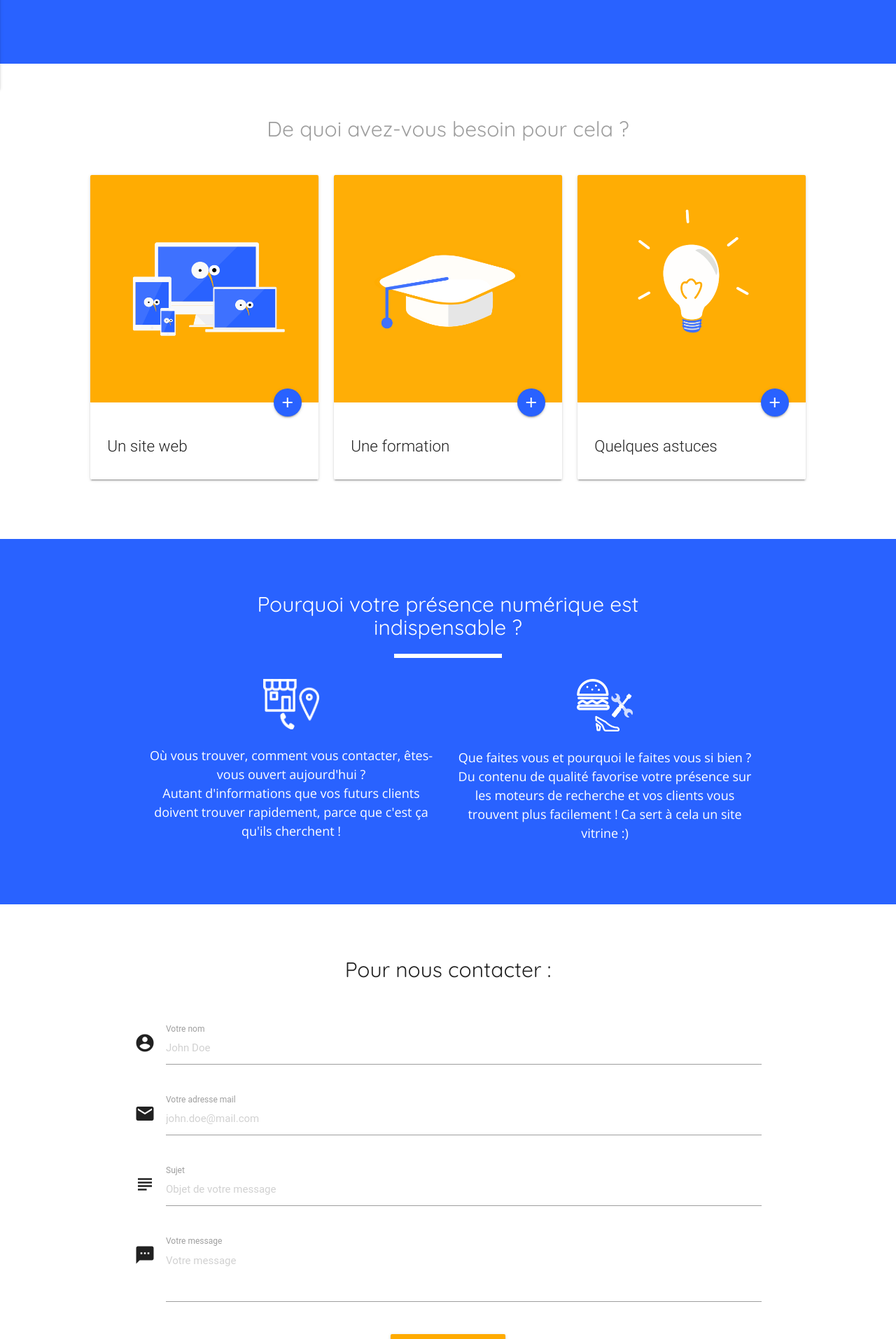
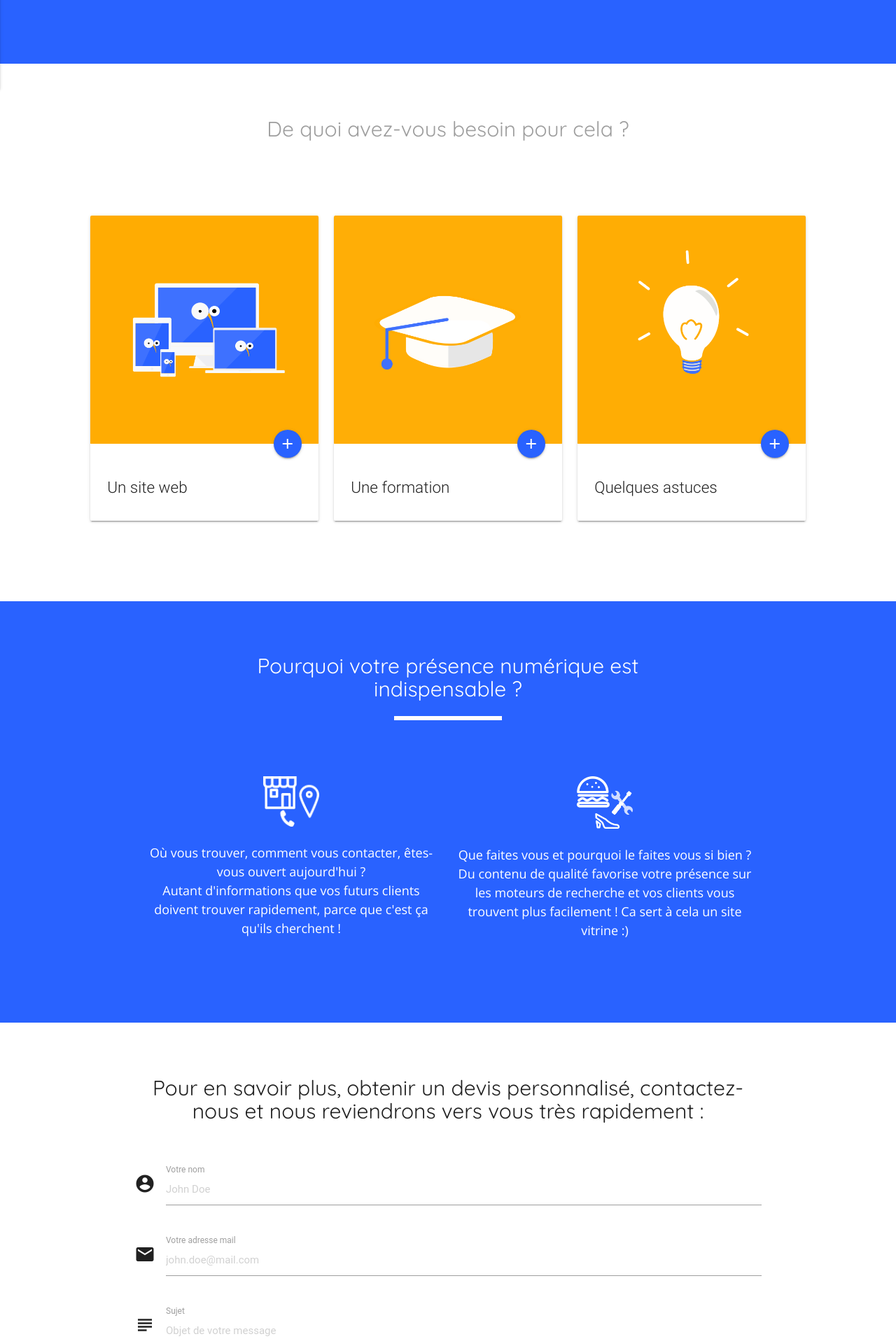
Before and after one commit to miplayer1/mpaw-tiny2, a PHP site: page / in a window 1280 px wide. Shown: the part 733-2646 px from the top of the page at 70% size. Run offline with PHP 8.4, Linux system fonts and the light colour scheme; some libraries are stand-ins or nearby versions; some web fonts are replaced.

Commit message:
mise en page

```diff
--- a/css/main.css
+++ b/css/main.css
@@ -112,12 +112,14 @@ header p {
 
 #section1, #section2, #contact {
 padding-top: 50px;
-padding-bottom: 50px;
+padding-bottom: 80px;
 }
 .separator {
 	margin-bottom: 30px;
 }
-
+.title {
+	margin-bottom: 80px;
+}
 /**
 
 	*
--- a/index.php
+++ b/index.php
@@ -5,8 +5,8 @@
 <html lang="fr">
   <head>
     <meta charset="utf-8"/>
-    <title>TinySite | Base</title>
-    <meta name="keywords" content="" />
+    <title>Soyez présent sur internet | MPAW, sites web pour Smalls Business</title>
+    <meta name="keywords" content="site web, site internet pour petite entreprise, small business, réseaux sociaux" />
     <meta name="publisher" content="cooldev">
     <meta name="description" content="" />
     <meta name="viewport" content="width=device-width initial-scale=1 user-scalable=no" />
@@ -17,10 +17,10 @@
     <link rel="stylesheet" href="css/main.css" />
     <link rel="Shortcut icon" href="favicon.ico" type="image/x-icon" />
 <!-- Open Graph Meta Tags -->
-	<meta property="og:title" content="" />
-	<meta property="og:site_name" content="">
-	<meta property="og:url" content="http:///" />
-	<meta property="og:description" content="" />
+	<meta property="og:title" content="Soyez présent sur internet | MPAW, sites web pour Smalls Business" />
+	<meta property="og:site_name" content="Ma petite agence web">
+	<meta property="og:url" content="http://www.mpaw.xyz/" />
+	<meta property="og:description" content="Où vous trouver, comment vous contacter, êtes-vous ouvert aujourd'hui ? Autant d'informations que vos futurs clients doivent trouver rapidement" />
 	<meta property="og:type" content="website" />
 	<meta property="og:image" content="http:///assets/og-img.png" />
 
--- a/private/views/contact-form.php
+++ b/private/views/contact-form.php
@@ -2,7 +2,7 @@
 	<div class="container">
 	 <div class="row">
 	    <div class="col s12">
-	      <h2 class="dark-green center-align">Pour nous contacter : </h2>
+	      <h2 class="dark-green center-align">Pour en savoir plus, obtenir un devis personnalisé, contactez-nous et nous reviendrons vers vous très rapidement : </h2>
 	     </div>
 	     <div class="separator col s2 offset-s5 divider"></div>
 
--- a/private/views/header.php
+++ b/private/views/header.php
@@ -10,7 +10,7 @@
 		<div class="col s12 m8 offset-m1 white-text">
 		 <h2>Ma Petite Agence Web, spécialiste en développement de sites web dédiés aux smalls business*.</h2>
 		 <p>* small business = petite entreprise, mais ça sonne mieux ;)<br><br>
-		<a class="waves-effect waves-light btn-large amber accent-4"><i class="material-icons left">mail</i>Contactez-nous</a></p>
+		<a href="#contact" class="waves-effect waves-light btn-large amber accent-4 scrollTo"><i class="material-icons left">mail</i>Contactez-nous</a></p>
 		</div>
 	  </div><!--TITLE-->
 		<div class="row ">
--- a/private/views/nav.php
+++ b/private/views/nav.php
@@ -10,9 +10,9 @@
           <li><a href="#contact">Contactez-nous</a></li>
         </ul>
         <ul class="side-nav" id="mobile-menu">
-          <li><a href="#section1">#1</a></li>
-          <li><a href="#section2">#2</a></li>
-          <li><a href="#contact">#3</a></li>
+          <li><a href="#section1">Vos besoins</a></li>
+          <li><a href="#section2">Votre motivation</a></li>
+          <li><a href="#contact">Contactez-nous</a></li>
         </ul>
         </div>
         </div>
--- a/private/views/section-cards.php
+++ b/private/views/section-cards.php
@@ -1,7 +1,9 @@
 <section id="section1" class="scrollspy">
+	<div class="container">
 		<div class="row">
-			<h2 class="center-align grey-text">De quoi avez-vous besoin pour cela ?</h2>
+			<h2 class="title center-align grey-text">De quoi avez-vous besoin pour cela ?</h2>
 		</div>
+	</div>
 	   <div class="row">
         <div id="cards" class="col s12 l10 offset-l1">
           <div class="col s12 m8 offset-m2 l4 ">
@@ -16,7 +18,7 @@
 					<div class="card-reveal">
               <h4 class="card-title">Soyez visible sur internet <i class="material-icons right">close</i></h4>
               <p>Nous réalisons des sites vitrines conçus pour répondre aux besoins des petites entreprises, que ce soit en terme de budget (notre offre démarre à partir de 349€ HT, facilités de paiement) ou des informations présentées. Pas de bling bling, ce n'est pas ce dont vous avez besoin.</p>
-					<a class="waves-effect waves-light btn-large amber accent-4"><i class="material-icons left">&#xE926;</i>Demandez votre devis</a>
+					<a href="#contact" class="waves-effect waves-light btn-large amber accent-4 scrollTo"><i class="material-icons left">&#xE926;</i>Demandez votre devis</a>
               </div><!--CARD-REVEAL-->
             </div>
           </div><!--CARD 1-->
@@ -31,8 +33,8 @@
             </div><!--CARD-CONTENT-->
             <div class="card-reveal">
               <h4 class="card-title">Formez-vous !<i class="material-icons right">close</i></h4>
-              <p>Soyez présent au plus prés de vos clients grâce aux réseaux sociaux. <br>Apprenez les fondamentaux pour maitriser rapidement Facebook, Twitter ou Instagram et ne pas perdre vos temps précieux ! </p>
-					<a class="waves-effect waves-light btn-large amber accent-4"><i class="material-icons left">mail</i>Contactez-nous</a>
+              <p>Soyez présent au plus prés de vos clients grâce aux réseaux sociaux. <br>Apprenez les fondamentaux pour maitriser rapidement Facebook, Twitter ou Instagram et ne pas perdre votre temps précieux ! </p>
+					<a href="#contact" class="waves-effect waves-light btn-large amber accent-4 scrallTo"><i class="material-icons left">mail</i>Contactez-nous</a>
             </div><!--CARD-REVEAL-->
           </div>
         </div><!--CARD 2-->
--- a/private/views/section-text-color.php
+++ b/private/views/section-text-color.php
@@ -4,7 +4,7 @@
       	<div class="col s12 m8 offset-m2 white-text">
         		<h2 class="center-align">Pourquoi votre présence numérique est indispensable ?</h2>
        	</div>
-        <div class="separator col s2 offset-s5 divider"></div>
+        <div class="title separator col s2 offset-s5 divider"></div>
         <div class="col s12 center-align">
        		<div class="col s12 m6 l6">
 						<div class="center-align">
```
Also changed, not shown: assets/img/og-img.png (added), assets/src/logompaw-xl.png (added).
